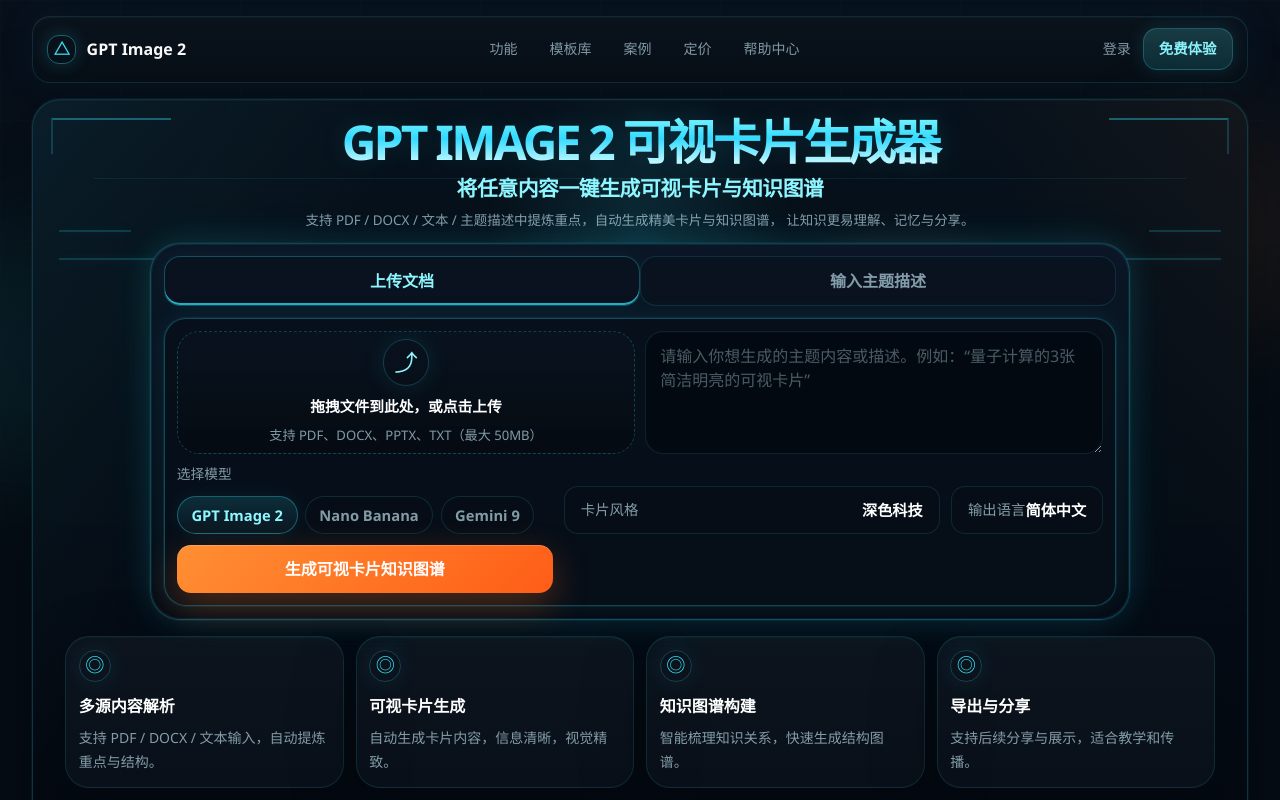
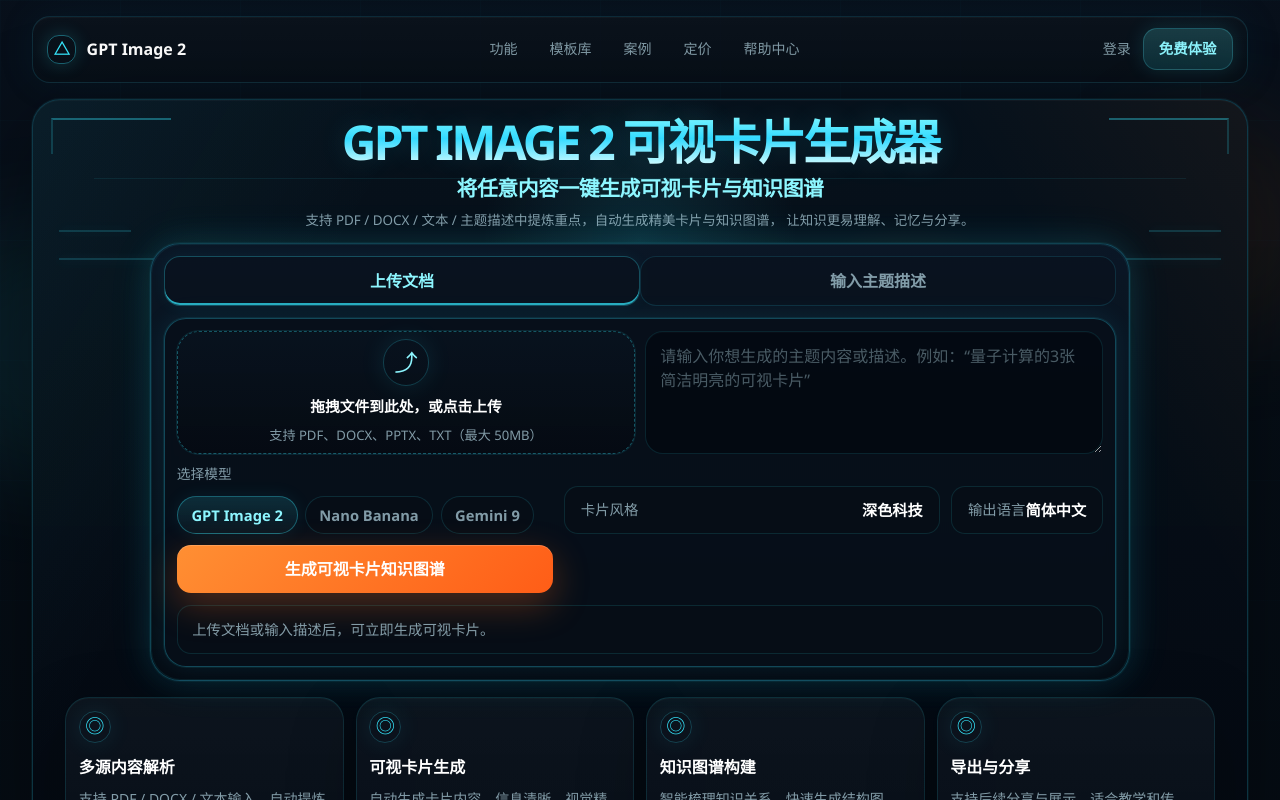
Before and after one commit to yezizhizhi/gptimage, a Next.js app: page / in a window 1280 px wide. Shown: the top 800 px of the page. Built offline with nearby package versions, Linux system fonts and the light colour scheme; no server answers.

Commit message:
Make landing page controls interactive

```diff
--- a/app/globals.css
+++ b/app/globals.css
@@ -418,6 +418,11 @@
   transform: translateY(-1px);
 }
 
+.active-zone {
+  border-color: rgba(55, 233, 255, 0.34);
+  box-shadow: 0 0 0 1px rgba(55, 233, 255, 0.1);
+}
+
 .upload-icon {
   display: inline-flex;
   align-items: center;
@@ -583,6 +588,22 @@
   transform: translateY(-1px);
 }
 
+.generate-button:disabled {
+  cursor: wait;
+  opacity: 0.8;
+  transform: none;
+}
+
+.result-banner {
+  border-radius: 14px;
+  border: 1px solid rgba(55, 233, 255, 0.12);
+  background: rgba(7, 14, 23, 0.72);
+  padding: 0.75rem 0.9rem;
+  color: var(--text-muted);
+  font-size: 0.9rem;
+  line-height: 1.6;
+}
+
 .section-headline {
   display: flex;
   align-items: center;
--- /dev/null
+++ b/app/interactive-generator.tsx
@@ -0,0 +1,154 @@
+"use client";
+
+import { useMemo, useState } from "react";
+
+const models = ["GPT Image 2", "Nano Banana", "Gemini 9"];
+const styles = ["深色科技", "简洁编辑", "课堂讲义"];
+const languages = ["简体中文", "English", "日本語"];
+
+type Mode = "upload" | "prompt";
+
+export function InteractiveGenerator() {
+  const [mode, setMode] = useState<Mode>("upload");
+  const [selectedModel, setSelectedModel] = useState(models[0]);
+  const [selectedStyle, setSelectedStyle] = useState(styles[0]);
+  const [selectedLanguage, setSelectedLanguage] = useState(languages[0]);
+  const [prompt, setPrompt] = useState("");
+  const [selectedFile, setSelectedFile] = useState<File | null>(null);
+  const [isGenerating, setIsGenerating] = useState(false);
+  const [resultMessage, setResultMessage] = useState("上传文档或输入描述后，可立即生成可视卡片。");
+
+  const canGenerate = useMemo(() => {
+    return Boolean(selectedFile || prompt.trim());
+  }, [prompt, selectedFile]);
+
+  const handleFileChange = (event: React.ChangeEvent<HTMLInputElement>) => {
+    const file = event.target.files?.[0] ?? null;
+    setSelectedFile(file);
+    if (file) {
+      setMode("upload");
+      setResultMessage(`已选择文件：${file.name}`);
+    }
+  };
+
+  const handleGenerate = async () => {
+    if (!canGenerate) {
+      setResultMessage("请先上传文件或输入主题描述。");
+      return;
+    }
+
+    setIsGenerating(true);
+    setResultMessage("正在生成预览卡片与知识图谱...");
+
+    await new Promise((resolve) => setTimeout(resolve, 900));
+
+    const sourceLabel = selectedFile ? `文件《${selectedFile.name}》` : "当前主题描述";
+    setResultMessage(
+      `已基于${sourceLabel}，使用 ${selectedModel}、${selectedStyle}、${selectedLanguage} 生成预览方案。`
+    );
+    setIsGenerating(false);
+  };
+
+  return (
+    <div id="generate" className="generator-panel generator-panel-match mx-auto mt-3 max-w-[980px]">
+      <div className="tab-row tab-row-match">
+        <button
+          className={`panel-tab ${mode === "upload" ? "panel-tab-active" : ""}`}
+          type="button"
+          onClick={() => setMode("upload")}
+        >
+          上传文档
+        </button>
+        <button
+          className={`panel-tab ${mode === "prompt" ? "panel-tab-active" : ""}`}
+          type="button"
+          onClick={() => setMode("prompt")}
+        >
+          输入主题描述
+        </button>
+      </div>
+
+      <div className="panel-body mt-3 rounded-[22px] border border-[rgba(52,221,255,0.28)] bg-[rgba(7,15,26,0.88)] p-3 shadow-[0_0_0_1px_rgba(57,237,255,0.08),0_0_26px_rgba(44,208,255,0.1)]">
+        <div className="hero-form-grid">
+          <label className={`upload-zone upload-zone-compact ${mode === "upload" ? "active-zone" : ""}`} htmlFor="landing-upload">
+            <input
+              id="landing-upload"
+              type="file"
+              className="sr-only"
+              accept=".pdf,.doc,.docx,.ppt,.pptx,.txt"
+              onChange={handleFileChange}
+            />
+            <span className="upload-icon">⤴</span>
+            <span className="upload-title">
+              {selectedFile ? `已选择：${selectedFile.name}` : "拖拽文件到此处，或点击上传"}
+            </span>
+            <span className="upload-copy">支持 PDF、DOCX、PPTX、TXT（最大 50MB）</span>
+          </label>
+
+          <textarea
+            className={`prompt-input prompt-input-compact ${mode === "prompt" ? "active-zone" : ""}`}
+            rows={4}
+            value={prompt}
+            onChange={(event) => setPrompt(event.target.value)}
+            placeholder="请输入你想生成的主题内容或描述。例如：“量子计算的3张简洁明亮的可视卡片”"
+          />
+        </div>
+
+        <div className="mt-2.5">
+          <div className="controls-grid controls-grid-four">
+            <div>
+              <div className="control-caption">选择模型</div>
+              <div className="model-row model-row-tight">
+                {models.map((model) => (
+                  <button
+                    key={model}
+                    className={`model-chip ${selectedModel === model ? "model-chip-active" : ""}`}
+                    type="button"
+                    onClick={() => setSelectedModel(model)}
+                  >
+                    {model}
+                  </button>
+                ))}
+              </div>
+            </div>
+
+            <button
+              className="select-like text-left"
+              type="button"
+              onClick={() =>
+                setSelectedStyle((current) => styles[(styles.indexOf(current) + 1) % styles.length])
+              }
+            >
+              <span className="select-label">卡片风格</span>
+              <span className="select-value">{selectedStyle}</span>
+            </button>
+
+            <button
+              className="select-like text-left"
+              type="button"
+              onClick={() =>
+                setSelectedLanguage(
+                  (current) => languages[(languages.indexOf(current) + 1) % languages.length]
+                )
+              }
+            >
+              <span className="select-label">输出语言</span>
+              <span className="select-value">{selectedLanguage}</span>
+            </button>
+
+            <button
+              className="generate-button"
+              type="button"
+              onClick={handleGenerate}
+              disabled={isGenerating}
+            >
+              {isGenerating ? "生成中..." : "生成可视卡片知识图谱"}
+            </button>
+          </div>
+
+          <div className="result-banner mt-3">{resultMessage}</div>
+        </div>
+      </div>
+    </div>
+  );
+}
--- a/app/page.tsx
+++ b/app/page.tsx
@@ -1,8 +1,8 @@
 import Link from "next/link";
+import { InteractiveGenerator } from "./interactive-generator";
 
 const navItems = ["功能", "模板库", "案例", "定价", "帮助中心"];
 const quickTags = ["可视卡片", "知识图谱", "可视化总结"];
-const models = ["GPT Image 2", "Nano Banana", "Gemini 9"];
 const features = [
   {
     title: "多源内容解析",
@@ -93,69 +93,7 @@
               </p>
             </div>
 
-            <div id="generate" className="generator-panel generator-panel-match mx-auto mt-3 max-w-[980px]">
-              <div className="tab-row tab-row-match">
-                <button className="panel-tab panel-tab-active" type="button">
-                  上传文档
-                </button>
-                <button className="panel-tab" type="button">
-                  输入主题描述
-                </button>
-              </div>
-
-              <div className="panel-body mt-3 rounded-[22px] border border-[rgba(52,221,255,0.28)] bg-[rgba(7,15,26,0.88)] p-3 shadow-[0_0_0_1px_rgba(57,237,255,0.08),0_0_26px_rgba(44,208,255,0.1)]">
-                <div className="hero-form-grid">
-                  <label className="upload-zone upload-zone-compact" htmlFor="landing-upload">
-                    <input
-                      id="landing-upload"
-                      type="file"
-                      className="sr-only"
-                      accept=".pdf,.doc,.docx"
-                    />
-                    <span className="upload-icon">⤴</span>
-                    <span className="upload-title">拖拽文件到此处，或点击上传</span>
-                    <span className="upload-copy">支持 PDF、DOCX、PPTX、TXT（最大 50MB）</span>
-                  </label>
-
-                  <textarea
-                    className="prompt-input prompt-input-compact"
-                    rows={4}
-                    placeholder="请输入你想生成的主题内容或描述。例如：“量子计算的3张简洁明亮的可视卡片”"
-                  />
-                </div>
-
-                <div className="mt-2.5">
-                  <div className="controls-grid controls-grid-four">
-                    <div>
-                      <div className="control-caption">选择模型</div>
-                      <div className="model-row model-row-tight">
-                        {models.map((model, index) => (
-                          <button
-                            key={model}
-                            className={`model-chip ${index === 0 ? "model-chip-active" : ""}`}
-                            type="button"
-                          >
-                            {model}
-                          </button>
-                        ))}
-                      </div>
-                    </div>
-
-                    <div className="select-like">
-                      <span className="select-label">卡片风格</span>
-                      <span className="select-value">深色科技</span>
-                    </div>
-                    <div className="select-like">
-                      <span className="select-label">输出语言</span>
-                      <span className="select-value">简体中文</span>
-                    </div>
-                    <button className="generate-button" type="button">
-                      生成可视卡片知识图谱
-                    </button>
-                  </div>
-                </div>
-              </div>
-            </div>
+            <InteractiveGenerator />
 
             <div className="mt-4">
               <div className="feature-grid mt-3 grid gap-3 md:grid-cols-2 xl:grid-cols-4">
```
